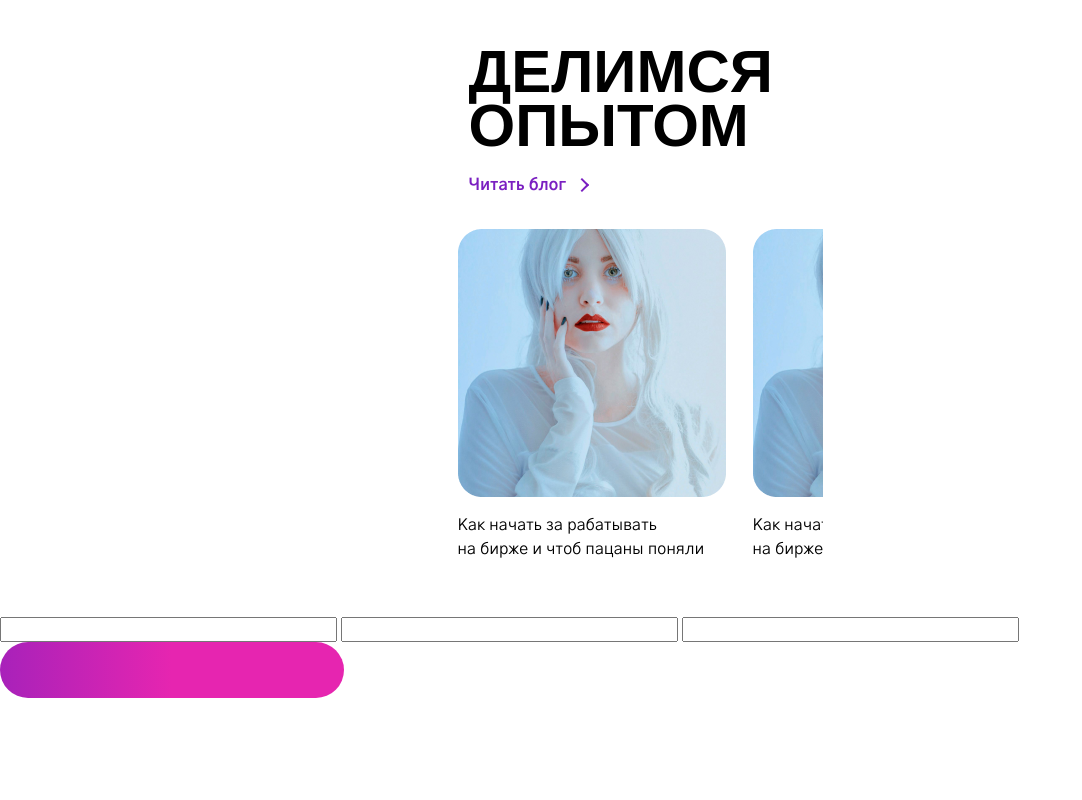
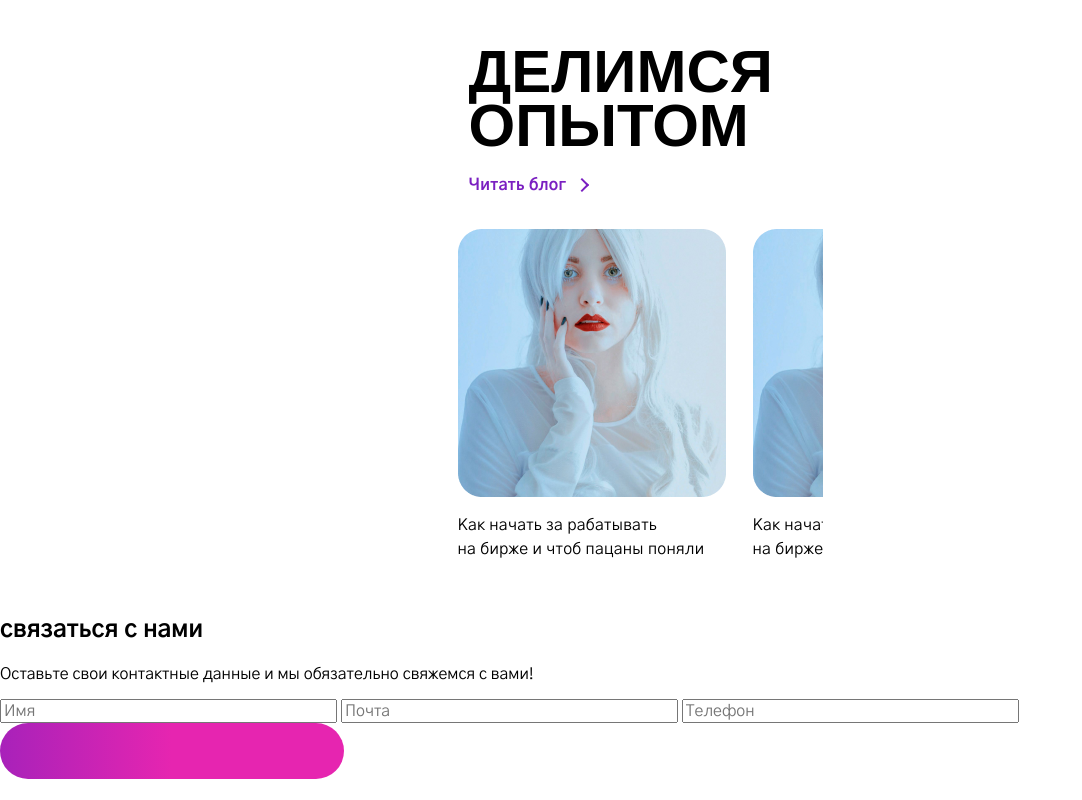
Before and after one commit to Kolpsi/uristberries, a website: page src/index.html in a window 1280 px wide. Shown: the part 9336-10136 px from the top of the page, without its empty margins (0-1082 px from the left). Before the commit the page ends 10054 px from the top, so only its background shows below. Drawn offline with nearby package versions, Linux system fonts and the light colour scheme; a web font is replaced by a local one.

Commit message:
Закончил верстку

```diff
--- a/src/assets/less/style.less
+++ b/src/assets/less/style.less
@@ -15,3 +15,4 @@
 @import 'blocks/consult.less';
 @import 'blocks/swiper.less';
 @import 'blocks/experience.less';
+@import 'blocks/form.less';
--- a/src/index.html
+++ b/src/index.html
@@ -282,13 +282,15 @@
         </ul>
     </section>
     <section class="form">
-        <h2 class="form-title"></h2>
-        <p class="form-text"></p>
-        <input type="text" name="name" id="name" required>
-        <input type="email" name="email" id="email" required>
-        <input type="number" name="number" id="number" required>
-        <button class="button"></button>
-        <p class="form-politic"></p>
+        <div class="form-wrapper">
+            <h2 class="form-title">связаться с нами</h2>
+            <p class="form-text">Оставьте свои контактные данные и мы обязательно свяжемся с вами!</p>
+            <input type="text" name="name" id="name" placeholder="Имя" required>
+            <input type="email" name="email" id="email" placeholder="Почта" required>
+            <input type="number" name="number" id="number" placeholder="Телефон" required>
+            <button class="button"></button>
+            <p class="form-politic"></p>
+        </div>
     </section>
     <script src="https://ajax.googleapis.com/ajax/libs/jquery/3.6.0/jquery.min.js"></script>
     <script src="https://unpkg.com/swiper@8/swiper-bundle.min.js"></script>
```
Also changed, not shown: src/assets/less/blocks/form.less (added).
